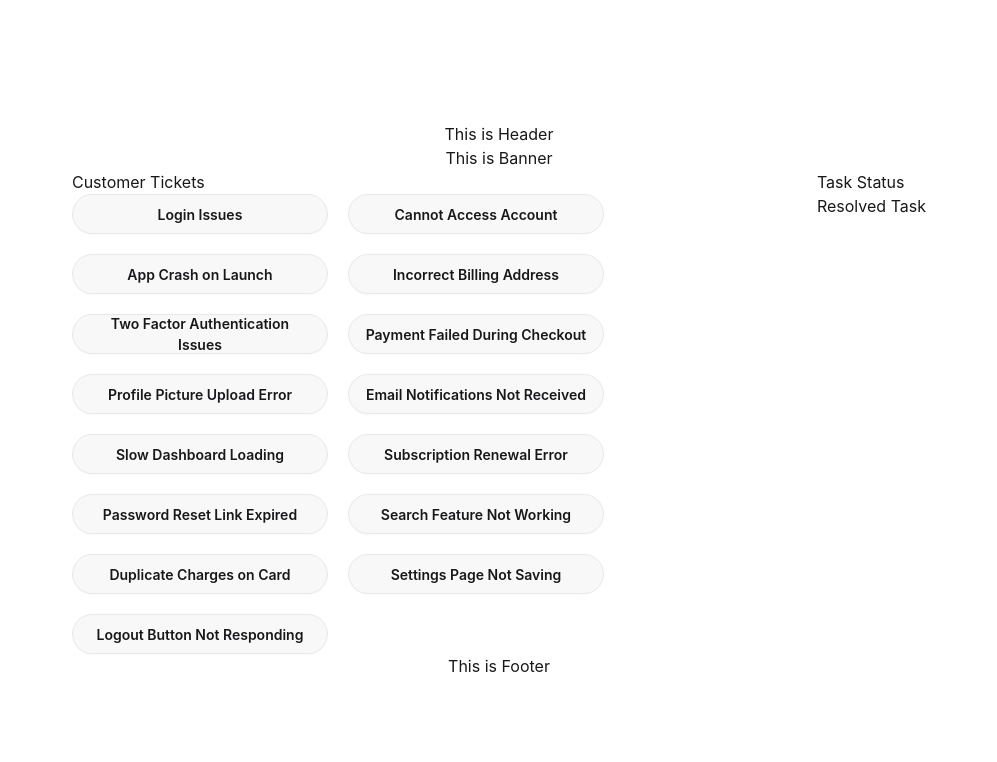
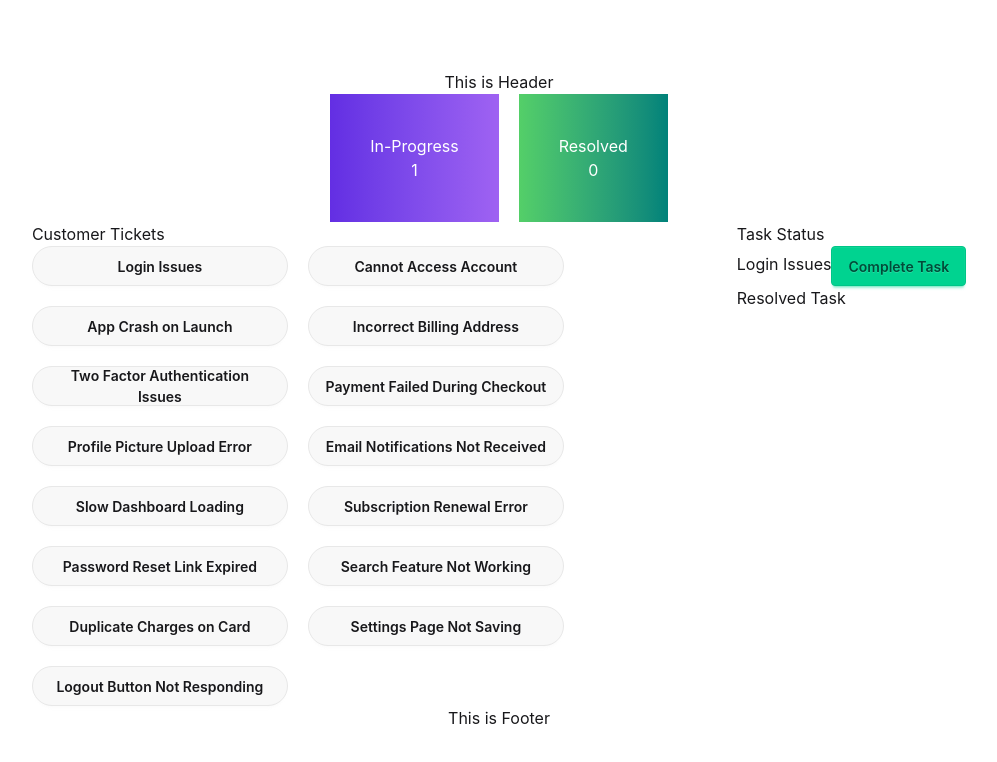
Before and after one commit to gwynbleiddrivia/MisResA2, a React (Vite) app in the folder customer-support-ticket-halcyon/: page / in a window 1280 px wide. Both pictures are taken after a click on the button "Login Issues". Shown: the top 762 px of the page, without its empty margins (141-1138 px from the left). Built offline with nearby package versions, Linux system fonts and the light colour scheme.

Commit message:
Whole prop network is working now, logic challenges completed

```diff
--- a/customer-support-ticket-halcyon/src/App.css
+++ b/customer-support-ticket-halcyon/src/App.css
@@ -1,2 +1,8 @@
 @import "tailwindcss";
 @plugin "daisyui";
+@theme {
+    --color-customerviolet-first: #632EE3;
+    --color-customerviolet-last: #9F62F2;
+    --color-customergreen-first: #54CF68;
+    --color-customergreen-last: #00827A;
+}
--- a/customer-support-ticket-halcyon/src/App.jsx
+++ b/customer-support-ticket-halcyon/src/App.jsx
@@ -1,17 +1,20 @@
+import React, { useState } from 'react'
 import './App.css'
 import Header from './Header'
 import Footer from './Footer'
 import MainSection from './MainSection'
 import Banner from './Banner'
+import ticketsData from './data/ticketsData'
+
 function App() {
-
+  const [tickets, setTickets] = useState(ticketsData);
   return (
     <>
     <div className="flex flex-col items-center justify-center h-screen">
 
      <Header/>
-     <Banner/>
-     <MainSection/>
+     <Banner tickets={tickets} setTickets={setTickets}/>
+     <MainSection tickets={tickets} setTickets={setTickets}/>
      <Footer/>
 
 
--- a/customer-support-ticket-halcyon/src/Banner.jsx
+++ b/customer-support-ticket-halcyon/src/Banner.jsx
@@ -1,7 +1,23 @@
-import React from 'react'
+import React, { useState } from 'react'
 
-export default function Banner() {
+export default function Banner({tickets, setTickets}) {
+
+  const progressTicketsLength = tickets.filter(ticket => ticket.status == "In-Progress").length;
+  const resolvedTicketsLength = tickets.filter(ticket => ticket.status == "Completed").length;
+
   return (
-    <div>This is Banner</div>
+    <>
+      <div className="flex gap-2 items-center justify-between gap-5">
+        <div className="flex flex-col items-center text-white bg-linear-to-r from-customerviolet-first to-customerviolet-last p-10">
+           <p className="">In-Progress</p>
+          <p className="">{progressTicketsLength}</p>
+        </div>
+        <div className="flex flex-col items-center text-white bg-linear-to-r from-customergreen-first to-customergreen-last p-10">
+          <p className="">Resolved</p>
+          <p className="">{resolvedTicketsLength}</p>
+        </div>
+
+      </div>
+    </>
   )
 }
--- a/customer-support-ticket-halcyon/src/MainSection.jsx
+++ b/customer-support-ticket-halcyon/src/MainSection.jsx
@@ -1,14 +1,19 @@
 import React, { useState } from 'react'
-import ticketsData from './data/ticketsData'
 import TicketGrid from './TicketGrid'
 import Status from './Status'
 
 
-export default function MainSection() {
+export default function MainSection({tickets, setTickets}) {
   return (
     <div className="flex justify-evenly w-full">
-        <TicketGrid/>
-        <Status/>
+        <TicketGrid
+          tickets={tickets}
+          setTickets={setTickets}
+          />
+        <Status
+          tickets={tickets}
+          setTickets={setTickets}
+        />
     </div>
   )
 }
--- a/customer-support-ticket-halcyon/src/Status.jsx
+++ b/customer-support-ticket-halcyon/src/Status.jsx
@@ -1,16 +1,41 @@
 import React from 'react'
-import tickets from './data/ticketsData'
 
 
-export default function Status() {
+export default function Status({tickets, setTickets, progressCounter, resolvedCounter,  setProgressCounter, setResolvedCounter}) {
+
+  const handleTaskClick = (id) => {
+    const setTaskCompleted = (prev) => prev.map(ticket=>ticket.id === id ? {...ticket, status: "Completed"} : ticket);
+    setTickets(setTaskCompleted);
+    console.log(tickets);
+  }
+
   return (
     <>
    <div className="flex flex-col">
     <div className="flex flex-col">
       <p className="">Task Status</p>
+
+      {tickets.filter(ticket=>ticket.status==="In-Progress").map(({id, title}) =>
+     <div key={id}>
+
+      {title}
+      <button className="btn btn-success" onClick={()=>{
+        handleTaskClick(id)
+      }}>Complete Task</button>
+
+     </div>
+      )}
+
     </div>
     <div className="flex flex-col">
       <p className="">Resolved Task</p>
+            {tickets.filter(ticket=>ticket.status==="Completed").map(({id, title}) =>
+     <div key={id}>
+
+      {title}
+
+     </div>
+      )}
     </div>
   </div>
     </>
--- a/customer-support-ticket-halcyon/src/TicketGrid.jsx
+++ b/customer-support-ticket-halcyon/src/TicketGrid.jsx
@@ -1,17 +1,28 @@
 import React, { useState } from 'react'
-import ticketsData from './data/ticketsData'
 
+export default function TicketGrid({tickets, setTickets}) {
 
+  const handleTicketClick = (id) => {
+    const newTickets = (prev) => prev.map(ticket=>ticket.id === id ? {...ticket, status: "In-Progress"} : ticket);
+    setTickets(newTickets);
+    //console.log(tickets);
+  }
 
-export default function TicketGrid() {
   return (
     <>
     <div className="flex flex-col">
 
     <div>Customer Tickets</div>
     <div className="grid grid-cols-2 gap-5">
-      {ticketsData.filter(ticket => ticket.ticketGrid).map(({id, title})=>(
-        <button key={id} className="btn w-64 rounded-full">{title}</button>
+      {tickets.filter(ticket => ticket.status !== "Completed").map(({id, title, taskStatus})=>(
+        <button
+          key={id}
+          className="btn w-64 rounded-full"
+          onClick={()=>{
+            handleTicketClick(id)
+        }}>
+          {title}
+          </button>
       ))}
     </div>
     </div>
```
